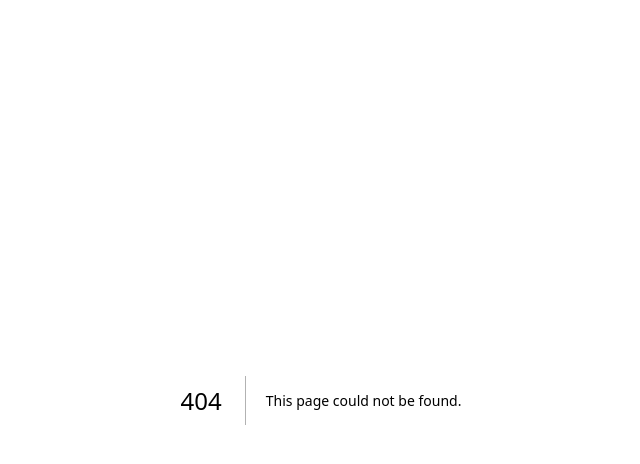
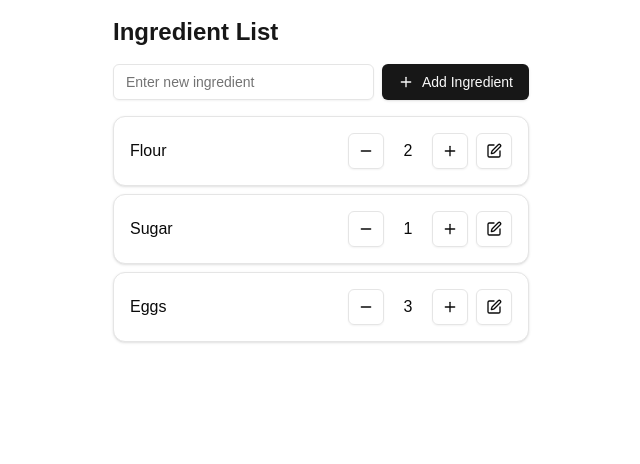
Before and after one commit to OlegAngelo/what-can-i-cook, a Next.js app: page /AvailableIngredients in a window 1280 px wide. Before the commit this address had no page. Shown: the top 464 px of the page, without its empty margins (319-959 px from the left). Built offline with nearby package versions, Linux system fonts and the light colour scheme.

Commit message:
Available Ingredients View with functionality to add and edit list

```diff
--- /dev/null
+++ b/src/pages/AvailableIngredients.js
@@ -0,0 +1,84 @@
+'use client'
+
+import { useState } from 'react'
+import { Plus, Minus, Edit } from 'lucide-react'
+import { Button } from "@/components/ui/button"
+import { Input } from "@/components/ui/input"
+import { Card, CardContent } from "@/components/ui/card"
+
+export default function AvailableIngredients() {
+  const [ingredients, setIngredients] = useState([
+    { id: 1, name: 'Flour', quantity: 2 },
+    { id: 2, name: 'Sugar', quantity: 1 },
+    { id: 3, name: 'Eggs', quantity: 3 },
+  ])
+  const [newIngredient, setNewIngredient] = useState('')
+
+  const addIngredient = () => {
+    if (newIngredient.trim()) {
+      setIngredients([...ingredients, { id: Date.now(), name: newIngredient, quantity: 1 }])
+      setNewIngredient('')
+    }
+  }
+
+  const updateQuantity = (id, change) => {
+    setIngredients(ingredients.map(ing =>
+      ing.id === id ? { ...ing, quantity: Math.max(0, ing.quantity + change) } : ing
+    ))
+  }
+
+  const editIngredient = (id) => {
+    // Placeholder for edit functionality
+    console.log('Edit ingredient', id)
+  }
+
+  return (
+    <div className="max-w-md mx-auto p-4">
+      <h1 className="text-2xl font-bold mb-4">Ingredient List</h1>
+      <div className="flex gap-2 mb-4">
+        <Input
+          type="text"
+          value={newIngredient}
+          onChange={(e) => setNewIngredient(e.target.value)}
+          placeholder="Enter new ingredient"
+          className="flex-grow"
+        />
+        <Button onClick={addIngredient}>
+          <Plus className="w-4 h-4 mr-2" />
+          Add Ingredient
+        </Button>
+      </div>
+      {ingredients.map((ingredient) => (
+        <Card key={ingredient.id} className="mb-2">
+          <CardContent className="flex items-center justify-between p-4">
+            <span className="font-medium">{ingredient.name}</span>
+            <div className="flex items-center gap-2">
+              <Button
+                variant="outline"
+                size="icon"
+                onClick={() => updateQuantity(ingredient.id, -1)}
+              >
+                <Minus className="w-4 h-4" />
+              </Button>
+              <span className="w-8 text-center">{ingredient.quantity}</span>
+              <Button
+                variant="outline"
+                size="icon"
+                onClick={() => updateQuantity(ingredient.id, 1)}
+              >
+                <Plus className="w-4 h-4" />
+              </Button>
+              <Button
+                variant="outline"
+                size="icon"
+                onClick={() => editIngredient(ingredient.id)}
+              >
+                <Edit className="w-4 h-4" />
+              </Button>
+            </div>
+          </CardContent>
+        </Card>
+      ))}
+    </div>
+  )
+}
```
